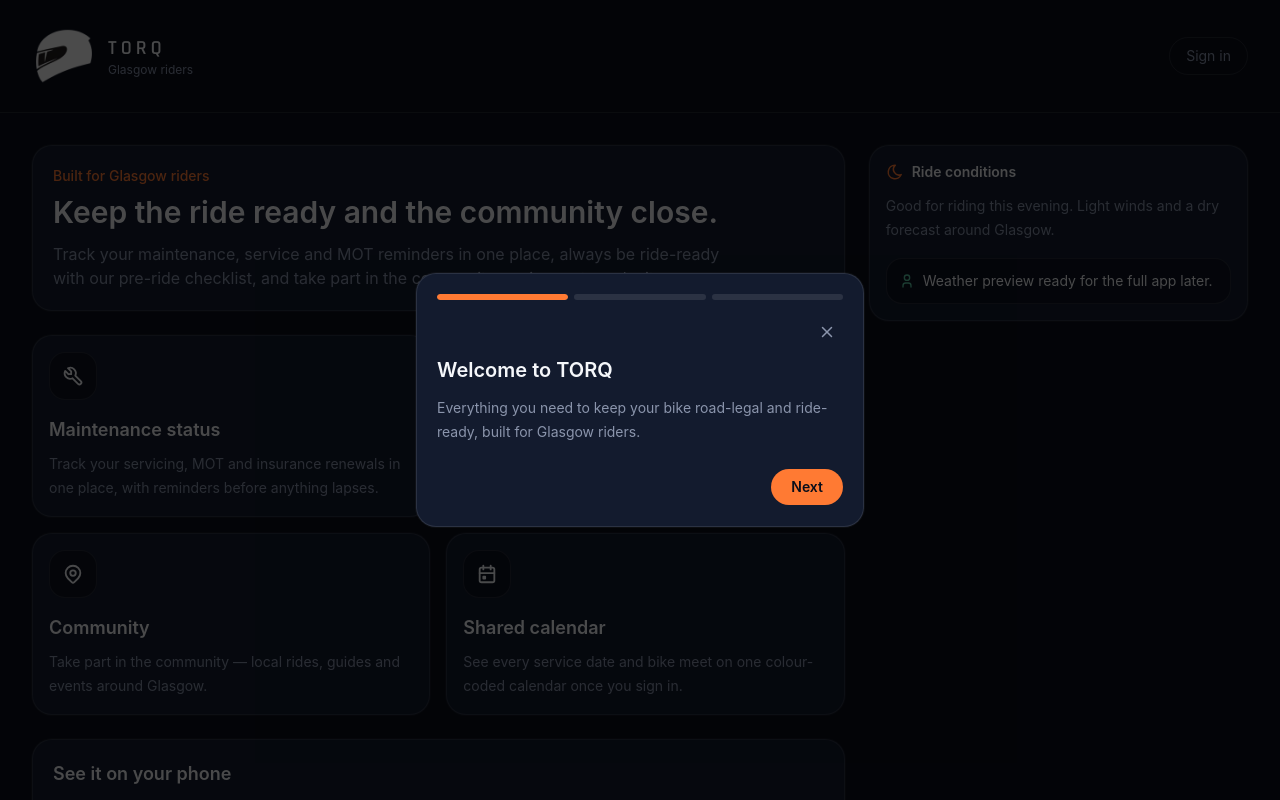
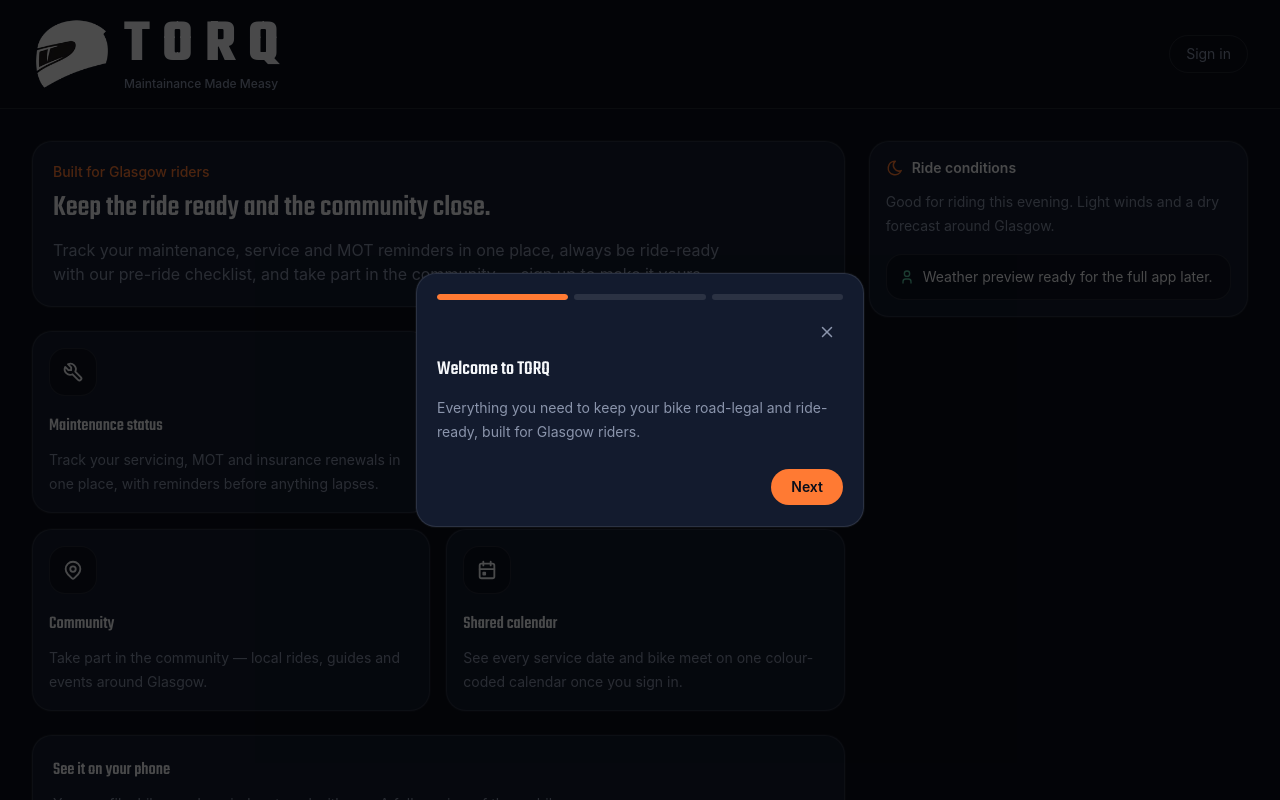
Before and after one commit to CappuSheena/Torq-Web, a React (Vite) app: page / in a window 1280 px wide. Both pictures are taken after a click on the button "Sign in". Shown: the top 800 px of the page. Built offline with nearby package versions, Linux system fonts and the light colour scheme.

Commit message:
Changed font to Teko

```diff
--- a/index.html
+++ b/index.html
@@ -4,11 +4,11 @@
     <meta charset="UTF-8" />
     <meta name="viewport" content="width=device-width, initial-scale=1.0" />
     <title>TORQ</title>
-    <!-- Rajdhani: condensed/technical feel for the TORQ wordmark, per devnotes item 1 -->
+    <!-- Teko: used only for the TORQ wordmark (700) and headings (500) -->
     <link rel="preconnect" href="https://fonts.googleapis.com" />
     <link rel="preconnect" href="https://fonts.gstatic.com" crossorigin />
     <link
-      href="https://fonts.googleapis.com/css2?family=Rajdhani:wght@600;700&display=swap"
+      href="https://fonts.googleapis.com/css2?family=Teko:wght@500;700&display=swap"
       rel="stylesheet"
     />
   </head>
--- a/src/components/FeatureCard.jsx
+++ b/src/components/FeatureCard.jsx
@@ -4,7 +4,7 @@ function FeatureCard({ title, description, icon: Icon }) {
       <div className="w-fit rounded-2xl border border-white/10 bg-page/70 p-3 text-text">
         <Icon size={22} />
       </div>
-      <h2 className="mt-4 text-lg font-semibold text-text">{title}</h2>
+      <h2 className="font-display mt-4 text-lg font-medium text-text">{title}</h2>
       <p className="mt-2 text-sm leading-6 text-muted">{description}</p>
     </div>
   );
--- a/src/components/Header.jsx
+++ b/src/components/Header.jsx
@@ -7,7 +7,7 @@ function Header({ onSignInClick }) {
     <header className="border-b border-white/10 bg-page/95">
       <div className="mx-auto flex max-w-7xl items-center justify-between px-4 py-4 sm:px-6 lg:px-8">
         <div className="flex items-center gap-3">
-          <div className="flex h-20 w-16 items-center justify-center rounded-full p-1">
+          <div className="flex h-10 w-20 items-center justify-center rounded-full p-1">
             {/* WebP first, PNG fallback for older browsers */}
             <picture>
               <source srcSet={logoWebp} type="image/webp" />
@@ -22,8 +22,8 @@ function Header({ onSignInClick }) {
             </picture>
           </div>
           <div>
-            <p className="font-display text-xl font-semibold tracking-[0.2em] text-text">TORQ</p>
-            <p className="text-xs text-muted">Glasgow riders</p>
+            <p className="font-display text-6xl font-bold tracking-[0.2em] text-text">TORQ</p>
+            <p className="text-xs text-muted font-family font-medium">Maintainance Made Measy</p>
           </div>
         </div>
 
--- a/src/components/Hero.jsx
+++ b/src/components/Hero.jsx
@@ -3,7 +3,7 @@ function Hero() {
   return (
     <div className="rounded-[20px] border border-white/10 bg-surface p-5 shadow-flat">
       <p className="text-sm font-medium text-accent">Built for Glasgow riders</p>
-      <h1 className="mt-2 text-2xl font-semibold sm:text-3xl">
+      <h1 className="font-display mt-2 text-2xl font-medium sm:text-3xl">
         Keep the ride ready and the community close.
       </h1>
       <p className="mt-3 max-w-2xl text-sm leading-6 text-muted sm:text-base">
--- a/src/components/OnboardingOverlay.jsx
+++ b/src/components/OnboardingOverlay.jsx
@@ -30,7 +30,7 @@ function OnboardingOverlay({ step, onNext, onBack, onClose }) {
           <IconX size={18} />
         </button>
 
-        <h2 className="mt-2 text-xl font-semibold text-text">{slide.title}</h2>
+        <h2 className="font-display mt-2 text-xl font-medium text-text">{slide.title}</h2>
         <p className="mt-3 text-sm leading-6 text-muted">{slide.body}</p>
 
         <div className="mt-6 flex items-center justify-between">
--- a/src/components/PhonePreview.jsx
+++ b/src/components/PhonePreview.jsx
@@ -4,7 +4,7 @@ import { IconDeviceMobile } from '@tabler/icons-react';
 function PhonePreview() {
   return (
     <div className="rounded-[20px] border border-white/10 bg-surface p-5 shadow-flat">
-      <h2 className="text-lg font-semibold text-text">See it on your phone</h2>
+      <h2 className="font-display text-lg font-medium text-text">See it on your phone</h2>
       <p className="mt-2 max-w-xl text-sm leading-6 text-muted">
         Your profile, bikes and reminders travel with you. A full preview of the mobile screens is
         coming soon.
--- a/tailwind.config.js
+++ b/tailwind.config.js
@@ -4,8 +4,8 @@ export default {
   theme: {
     extend: {
       fontFamily: {
-        // Wordmark-only font; body text stays on the default Inter/system stack
-        display: ['Rajdhani', 'sans-serif'],
+        // Logo + headings only; body text stays on the default Inter/system stack
+        display: ['Teko', 'sans-serif'],
       },
       colors: {
         page: '#0A0E1A',
```
